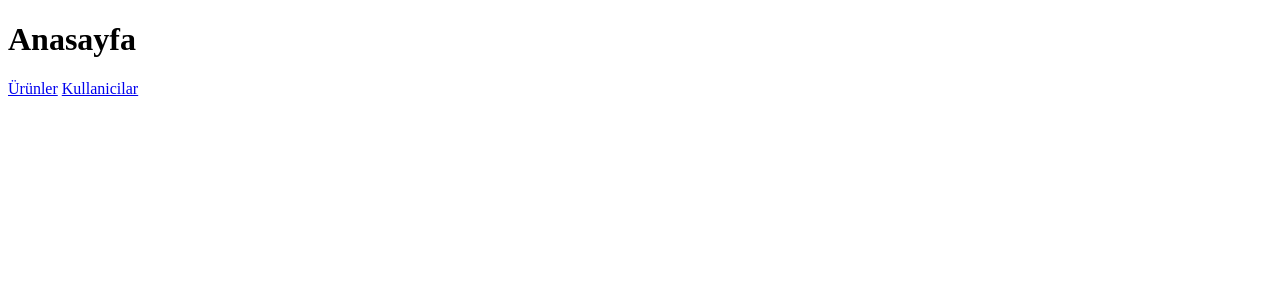
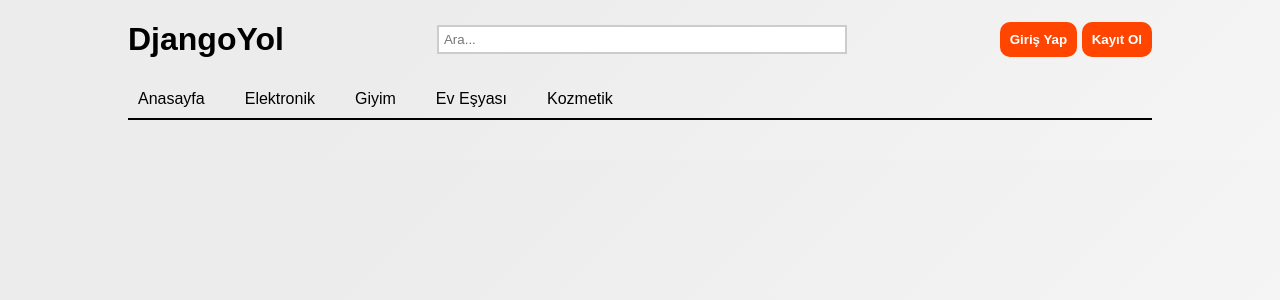
Before and after one commit to htunc29/djangoders, a Django app: template eticaret/eticaret/templates/home.html in a window 1280 px wide. Shown: the top 300 px of the page. Run offline with Django 5.2, Linux system fonts and the light colour scheme; the template is opened without the code that fills it, so the values that code supplies are empty.

Commit message:
last edit

```diff
--- /dev/null
+++ b/eticaret/eticaret/static/css/style.css
@@ -0,0 +1,75 @@
+*{
+  font-family: "poppins",sans-serif;
+}
+body{
+  max-width: 80%;
+  margin: auto;
+  background: linear-gradient(135deg,rgb(236, 236, 236) 30%,rgb(245,245,245) 100%);
+}
+.header{
+  display: flex;
+  align-items: center;
+  justify-content: space-between;
+}
+.searchbar{
+ width: 40%;
+}
+.searchbar input{
+  width: 100%;
+  outline:none;
+  padding: 5px;
+  border:2px solid #ccc
+}
+.searchbar input:focus{
+  border: 2px solid orangered;
+}
+
+.authbar button{
+  background-color: orangered;
+  color: white;
+  font-weight: bold;
+  border: none;
+  padding: 10px;
+  border-radius: 10px;
+}
+
+nav{
+  display: flex;
+  align-items: center;
+  gap: 40px;
+  border-bottom: 2px solid black;
+  padding: 10px;
+}
+nav a{
+  text-decoration: none;
+  color: black;
+  font-weight: 500;
+}
+nav a:hover{
+  color: orangered;
+}
+section{
+  display: grid;
+  grid-template-columns: repeat(3,1fr);
+  gap: 20px;
+  padding: 20px 0px;
+}
+.card{
+  background-color: white;
+  border-radius: 10px;
+  height: 420px;
+}
+.card-header{
+  height: 70%;
+  padding: 10px;
+}
+.card-body{
+  padding: 10px;
+}
+.card-header img{
+  width: 100%;
+}
+.price{
+  color: forestgreen;
+  font-weight: bold;
+}
--- /dev/null
+++ b/eticaret/eticaret/templates/base.html
@@ -0,0 +1,38 @@
+<!DOCTYPE html>
+<html lang="en">
+<head>
+  <meta charset="UTF-8">
+  <meta name="viewport" content="width=device-width, initial-scale=1.0">
+  <title>
+    {%block baslik %}
+    {%endblock%}
+  </title>
+  {%load static%}
+  <link rel="stylesheet" href="{%static 'css/style.css'%}">
+</head>
+
+<body>
+<div class="header">
+  <h1>DjangoYol</h1>
+  <div class="searchbar">
+   <input type="search" placeholder="Ara..."/>
+  </div>
+  <div class="authbar">
+    <button>Giriş Yap</button>
+    <button>Kayıt Ol</button>
+  </div>
+</div>
+
+<nav>
+  <a href="{%url 'anasayfa'%}">Anasayfa</a>
+  <a href="{%url 'kategori' 'Elektronik'%}">Elektronik</a>
+  <a href="{%url 'kategori' 'Giyim'%}">Giyim</a>
+  <a href="{%url 'kategori' 'Ev-Esyasi'%}">Ev Eşyası</a>
+  <a href="{%url 'kategori' 'Kozmetik'%}">Kozmetik</a>
+</nav>
+
+{%block icerik %}
+{%endblock%}
+</body>
+
+</html>
--- a/eticaret/eticaret/templates/home.html
+++ b/eticaret/eticaret/templates/home.html
@@ -1,13 +1,26 @@
-<!DOCTYPE html>
-<html lang="en">
-<head>
-  <meta charset="UTF-8">
-  <meta name="viewport" content="width=device-width, initial-scale=1.0">
-  <title>Document</title>
-</head>
-<body>
-  <h1>Anasayfa</h1>
-  <a href={% url 'urunler' %}>Ürünler</a>
-  <a href={% url 'kullanicilar' %}>Kullanicilar</a>
-</body>
-</html>
+{% extends 'base.html'%}
+
+{%block baslik %}
+Anasayfa
+{%endblock%}
+
+{%block icerik %}
+
+<section>
+
+{%for urun in urunler%}
+<div class="card">
+    <div class="card-header">
+        <img src="{{urun.resimler.0}}" alt="{{urun.urun_adi}}"/>
+    </div>
+    <div class="card-body">
+        <p>{{urun.urun_adi}}</p>
+        <p class="price">{{urun.fiyat}} ₺</p>
+    </div>
+</div>
+{%endfor%}
+
+</section>
+
+
+{%endblock%}
--- a/eticaret/eticaret/urls.py
+++ b/eticaret/eticaret/urls.py
@@ -19,7 +19,6 @@ from django.urls import path,include
 from . import views
 urlpatterns = [
     path('',views.home,name="anasayfa"),
-    path('urunler/', include('urunler.urls')),
-    path('kullanicilar/',include('kullanicilar.urls')),
+    path('<slug:kategori_adi>/',views.category,name="kategori"),
     path('admin/', admin.site.urls),
 ]
--- a/eticaret/kullanicilar/views.py
+++ b/eticaret/kullanicilar/views.py
@@ -17,4 +17,6 @@ def users(request):
         }
 
     ]
-    return render(request,"users/index.html",{"yas":16,"kullanicilar":kullanicilar})
+    return render(request,"users/index.html",{
+    "yas":16,"kullanicilar":kullanicilar
+    })
```
Also changed, not shown: eticaret/eticaret/templates/kategori.html (added, +10 -0 lines), eticaret/eticaret/views.py (+29 -1 lines).
